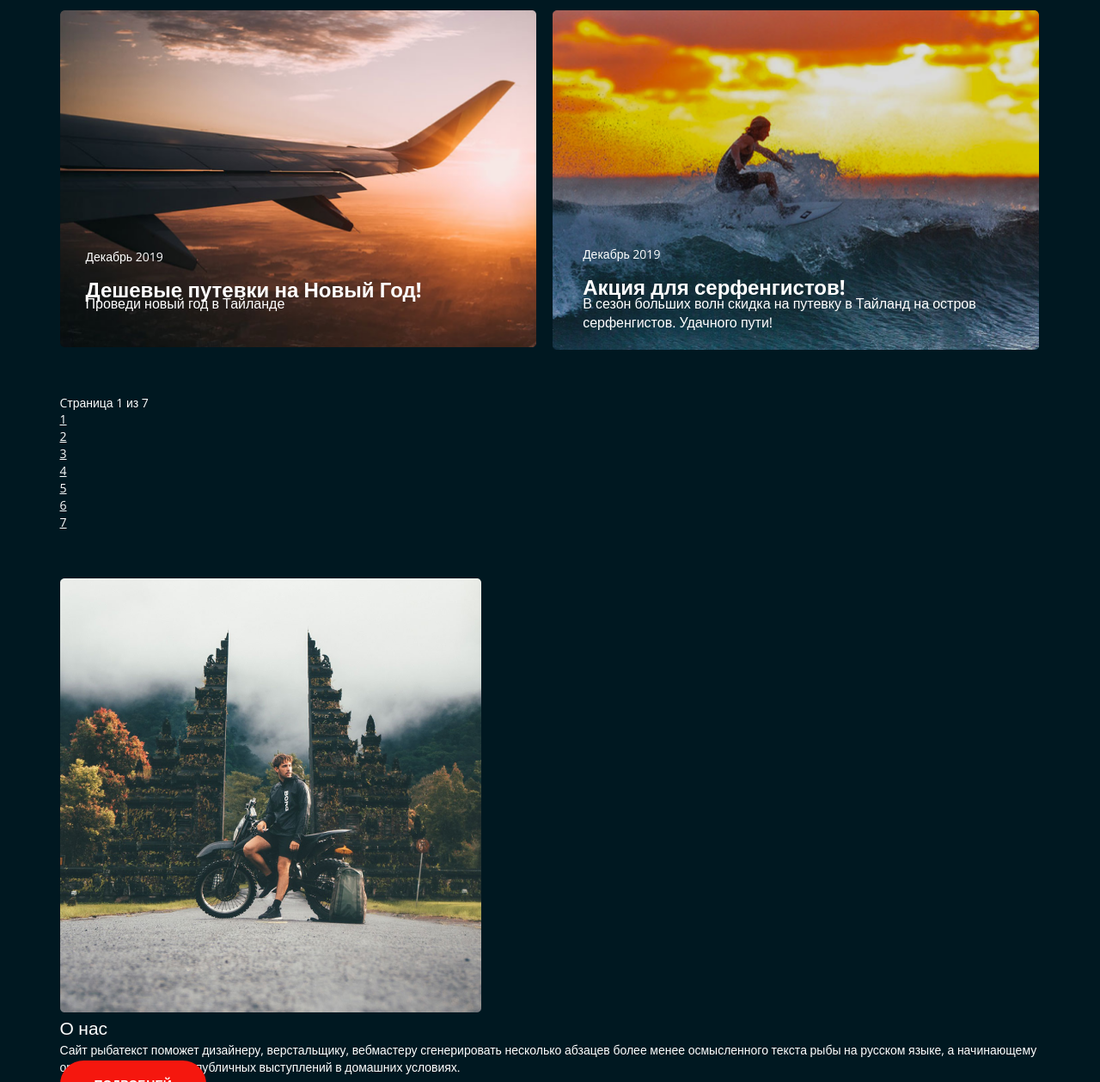
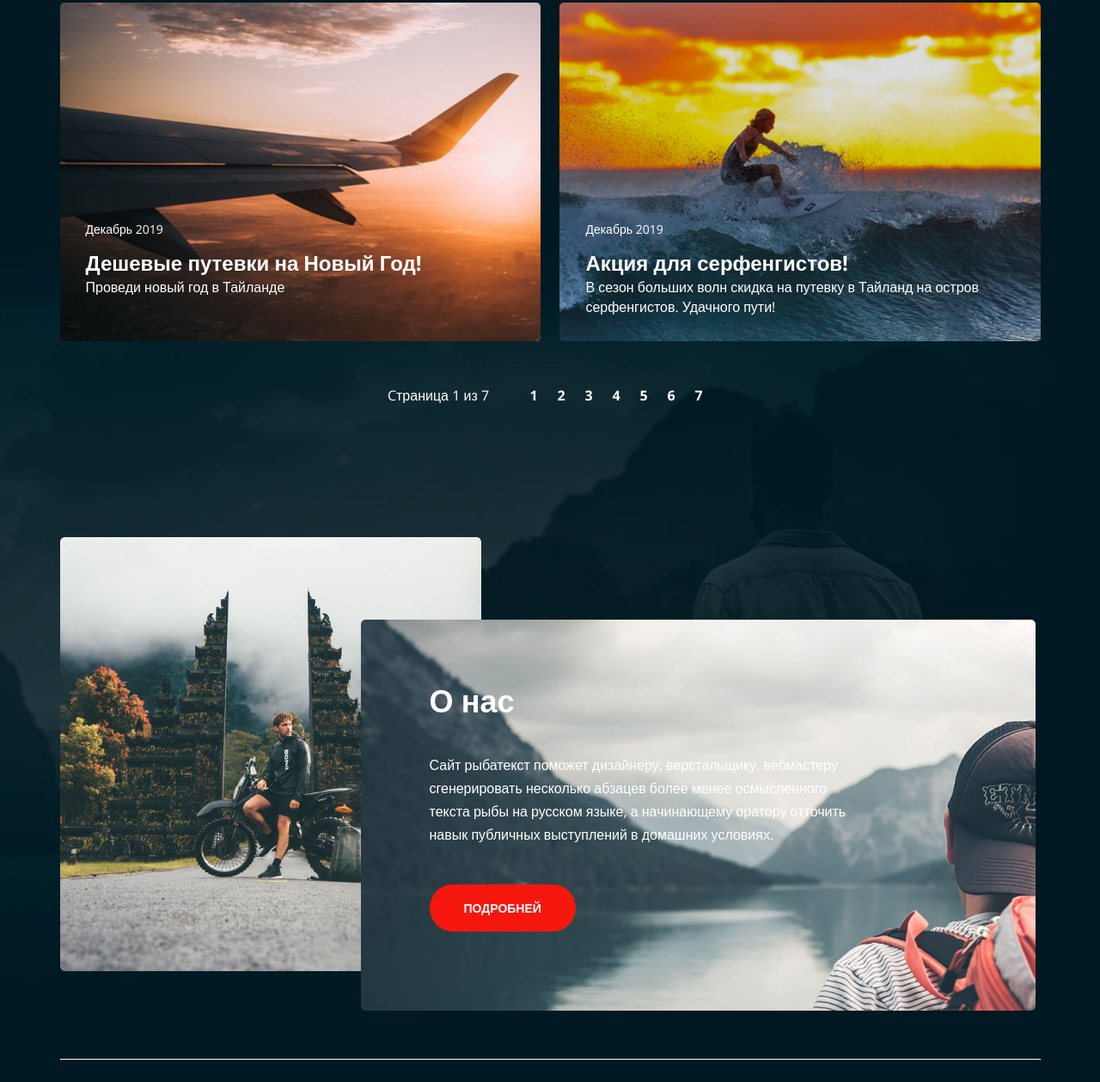
Before and after one commit to Alex-creatorA/flex-box, a plain HTML site: page flex-box/index.html in a window 1280 px wide. Shown: the part 1541-2800 px from the top of the page at 86% size. Drawn offline with nearby package versions, Linux system fonts and the light colour scheme.

Commit message:
flex-box

```diff
--- a/flex-box/css.css
+++ b/flex-box/css.css
@@ -1,5 +1,10 @@
 * {
   box-sizing: border-box;
+}
+
+img {
+  max-width: 100%;
+  max-height: 100%;
 }
 
 body {
@@ -16,7 +21,7 @@ a {
   color: inherit;
 }
 p {
-  margin: 0 0;
+  margin-top: 0;
 }
 
 ul {
@@ -38,6 +43,18 @@ h6 {
 .container {
   margin: 0 auto;
   width: 1141px;
+}
+
+.wrapper__main{
+  display: flex;
+  flex-direction: column;
+  min-height: 100%;
+  overflow: hidden;
+  min-width: 1200px;
+}
+
+body,html {
+  height: 100%;
 }
 
 .header {
@@ -93,6 +110,8 @@ h6 {
   text-decoration: underline;
   color: rgba(152, 164, 168, 1);
   margin-bottom: 10px;
+  display: flex;
+  justify-content: flex-end;
 }
 
 .contacts__shadow:hover {
@@ -176,7 +195,7 @@ h6 {
   justify-content: space-between;
   margin-right: 10px;
   margin-left: 8px;
-   width: 122px;
+  width: 122px;
   margin-bottom: 26px;
   color: #666666;
   align-items: center;
@@ -189,16 +208,15 @@ h6 {
   margin-bottom: 19px;
 }
 
-.tours__item--pic{
+.tours__item--pic {
   display: flex;
   justify-content: space-between;
-  margin-right: 5px; ;
+  margin-right: 5px;
 }
 
-.tours__item-pic{
+.tours__item-pic {
   display: flex;
   justify-content: space-between;
-
 }
 
 .calendar__meal {
@@ -252,16 +270,26 @@ h6 {
 }
 
 .news__list {
-  width: 568px;
-  display: inline-block;
-  vertical-align: top;
-  position: relative;
-  border-radius: 5px;
-  overflow: hidden;
+  display: flex;
+  justify-content: space-between;
   margin-bottom: 47px;
 }
 
+.single-news {
+  position: relative;
+  border-radius: 4px;
+  overflow: hidden;
+}
+
 .news__item {
+  margin-right: 2%;
+  width: 568px;
+  height: 394px;
+  position: relative;
+  flex: 1;
+}
+
+.news__item:last-child {
   margin-right: 0px;
 }
 
@@ -272,53 +300,265 @@ h6 {
   object-fit: cover;
 }
 
-.news__text--content {
+.single--news__date {
+  margin-bottom: 12px;
+}
+
+.single--news__title {
+  font-weight: 700;
+  font-size: 24px;
+}
+
+.single--news__desc {
+  font-size: 16px;
+}
+
+.single-news__text--content {
   position: absolute;
   left: 0;
   right: 0;
   bottom: 0;
-  padding: 25px 30px;
+  padding: 0px 30px;
   min-height: 140px;
 }
 
-.news__item-data {
-  margin-bottom: 12px;
+.paginator {
+  display: flex;
+  justify-content: center;
+  align-items: center;
+  font-size: 16px;
+  margin-bottom: 149px;
 }
 
-.news__item-title {
-  font-weight: 700;
-  font-size: 24px;
-  margin-bottom: -10px;
+.paginator-list,
+.paginator_display {
+  display: flex;
+  justify-content: center;
 }
 
-.news__item-description {
-  font-size: 16px;
+.paginator_display {
+  margin-right: 36px;
 }
 
-.news__it {
-  margin-right: 14px;
+.paginator__item {
+  text-align: center;
 }
 
-.news__imgg {
-  height: 395px;
-  width: 566px;
+.paginator__item:hover {
+  background: #ffffff;
+  color: #f5170e;
+  border-radius: 40px;
 }
 
-.news__itemm {
-  margin-left: 2px;
+.paginator__link {
+  display: block;
+  width: 32px;
+  height: 32px;
+  border-radius: 50%;
+  text-decoration: none;
+  font-weight: bold;
+  line-height: 32px;
 }
 
-.news__text--contentt {
-  position: absolute;
-  left: 0;
-  right: 0;
-  bottom: 0;
-  padding: 14px 37px;
-  min-height: 140px;
+/* .about {
+  margin-bottom: 98px;
+  display: flex;
 }
 
-.news__item-titlee {
+.about__img{
+
+}
+
+
+.about__team {
+  background: url(./img/mountains.png) no-repeat;
+  width-max: 785px;
+  height: 455px;
+  margin-top: -412px;
+  margin-left: 352px;
+  color: #060606;
+  position: absolute;
+  display: block;
+  border-radius: 5px;
+  padding: 70px 80px;
+}
+
+.about__team-title {
   font-weight: 700;
-  font-size: 24px;
-  margin-bottom: -13px;
+  font-size: 36px;
+  line-height: 49px;
+  margin-bottom: 40px;
+
 }
+
+.about__team--text {
+  font-size: 16px;
+  margin-bottom: 59px;
+  margin-right: 124px;
+  font-weight: 400;
+  line-height: 27px;
+}
+
+.about__team--text p {
+  margin-bottom: 20px;
+}
+
+.about__team--text p:last-child {
+  margin-bottom: 0px;
+}
+
+.about__team-img {
+  display: block;
+  height: 455px;
+  width: 785px;
+  margin-left: 10px;
+  margin-top: 10px;
+  object-fit: cover;
+  position: relative;
+} */
+
+.about:before,
+.about__team {
+  border-radius: 5px;
+}
+
+.about {
+  margin-bottom: 56px;
+  display: flex;
+}
+
+.about:before {
+  content: "";
+  display: block;
+  width: 490px;
+  height: 505px;
+  background: url(./img/gates.png) center center / cover no-repeat;
+}
+
+.about__team {
+  background: url(./img/mountains.png) no-repeat;
+  padding: 70px 80px;
+  width: 785px;
+  height: 455px;
+  margin-left: -140px;
+  margin-top: 96px;
+}
+
+.about__team-title {
+  font-weight: bold;
+  font-size: 36px;
+  line-height: 49px;
+  margin-bottom: 37px;
+}
+
+.about__team--text {
+  font-size: 16px;
+  margin-bottom: 62px;
+  line-height: 27px;
+  width: 502px;
+}
+
+.about__team--text p:last-child {
+  margin-bottom: 0;
+}
+
+.footer-conteiner {
+  border-top: 1px solid rgba(255, 255, 255, 1);
+}
+
+.footer {
+  position: relative;
+  margin-top: px;
+  justify-content: space-between;
+  display: flex;
+  align-items: center;
+}
+
+.footer-conteiner{
+  margin-top: auto;
+}
+
+.footer__col {
+  display: flex;
+  align-items: center;
+}
+
+.footer__col--alighn--right {
+  align-items: flex-end;
+}
+
+.contacts__description {
+  font-size: 11px;
+  color: #9a9a9a;
+}
+
+.socials__link {
+  display: block;
+  text-decoration: none;
+  width: 36px;
+  height: 36px;
+}
+
+.socials__item {
+  display: inline-block;
+  vertical-align: middle;
+  margin-right: 7px;
+}
+
+.socials__item:last-child {
+  margin-right: 0;
+}
+
+.socials {
+  margin-right: 70px;
+  top: 22px;
+  right: 260px;
+}
+
+.social__item--icon-tg {
+  background-image: url(./img/telegram.png);
+}
+
+.social__item--icon-tg:hover {
+  background-image: url(./img/t.png);
+}
+
+.social__item--icon-vk {
+  background-image: url(./img/vk.png);
+}
+
+.social__item--icon-vk:hover {
+  background-image: url(./img/vk\ 1.png);
+}
+
+.social__item--icon-fec {
+  background-image: url(./img/f.png);
+}
+
+.social__item--icon-fec:hover {
+  background-image: url(./img/f2.png);
+}
+
+.social__item--icon-insta {
+  background-image: url(./img/in.png);
+}
+
+.social__item--icon-insta:hove r {
+  background-image: url(./img/in\ 1.png);
+}
+
+.contacts__description {
+  display: flex;
+  justify-content: end;
+}
+
+.footer-conteiner__content {
+  margin-top: 29px;
+  position: relative;
+}
+
+.wrapper__main {
+  background: url(./img/1.png) center top no-repeat,
+    url(./img/2.png) right 30px bottom 160px no-repeat;
+  overflow: hidden;
+}
--- a/flex-box/index.html
+++ b/flex-box/index.html
@@ -3,13 +3,14 @@
   <head>
     <meta charset="UTF-8" />
     <meta http-equiv="X-UA-Compatible" content="IE=edge" />
-    <meta name="viewport" content="width=device-width, initial-scale=1.0" />
+    <meta name="viewport" content="width=1200, initial-scale=1.0" />
     <link rel="preconnect" href="https://fonts.googleapis.com" />
     <link rel="preconnect" href="https://fonts.gstatic.com" crossorigin />
     <link
       href="https://fonts.googleapis.com/css2?family=Open+Sans:wght@400;600;700&display=swap"
       rel="stylesheet"
     />
+    <link rel="stylesheet" href="https://cdnjs.cloudflare.com/ajax/libs/normalize/8.0.1/normalize.min.css">
     <link rel="stylesheet" href="css.css" />
     <title>Air Asia</title>
   </head>
@@ -172,24 +173,22 @@
           <section class="news">
             <h3 class="news__title">Новости и акции</h3>
             <ul class="news__list">
-              <li class="news__item news__it">
+              <li class="news__item single--news">
                 <img src="img/plain.png" alt="" class="news__img" />
-                <div class="news__text--content singl__news " >
-                  <p class="news__item-data">Декабрь 2019</p>
-                  <p class="news__item-titlee">Дешевые путевки на Новый Год!</p>
-                  <p class="news__item-description">
-                    Проведи новый год в Тайланде
-                  </p>
+                <div class="single-news__text--content">
+                  <p class="single--news__date">Декабрь 2019</p>
+                  <h3 class="single--news__title">
+                    Дешевые путевки на Новый Год!
+                  </h3>
+                  <p class="single--news__desc">Проведи новый год в Тайланде</p>
                 </div>
               </li>
-            </ul>
-            <ul class="news__list">
-              <li class="news__itemm">
-                <img src="img/Surfer.png" alt="" class="news__imgg" />
-                <div class="news__text--contentt">
-                  <p class="news__item-data">Декабрь 2019</p>
-                  <h3 class="news__item-title new">Акция для серфенгистов!</h3>
-                  <p class="news__item-description">
+              <li class="news__item single--news">
+                <img src="img/Surfer.png" alt="" class="news__img" />
+                <div class="single-news__text--content">
+                  <p class="single--news__date">Декабрь 2019</p>
+                  <h3 class="single--news__title">Акция для серфенгистов!</h3>
+                  <p class="single--news__desc">
                     В сезон больших волн скидка на путевку в Тайланд на остров
                     серфенгистов. Удачного пути!
                   </p>
@@ -225,11 +224,7 @@
             </div>
           </section>
           <section class="about">
-            <div class="about__img">
-              <img src="img/gates.png" alt="" />
-            </div>
             <div class="about__team">
-              <!-- <img src="img/mountains.png" alt="" class="about__team-img" /> -->
               <h2 class="about__team-title">О нас</h2>
               <div class="about__team--text">
                 <p>
@@ -244,10 +239,12 @@
           </section>
         </main>
 
-        <footer class="footer">
+        <footer class="footer-conteiner">
           <div class="container footer-conteiner__content">
+            <div class="footer">
+              <div class="footer__col">
                 <a class="logo" href="/">
-              <img src="img/logo.png" alt="" class="logor" />
+                  <img src="img/logo.png" alt="" class="logo__img" />
                 </a>
                 <nav class="nav">
                   <ul class="nav__list">
@@ -262,6 +259,8 @@
                     </li>
                   </ul>
                 </nav>
+              </div>
+              <div class="footer__col footer__col_alighn--right">
                 <ul class="socials">
                   <li class="socials__item social__item--icon-tg">
                     <a href="#" class="socials__link"></a>
@@ -277,10 +276,14 @@
                   </li>
                 </ul>
                 <address class="contacts">
-              <p class="contacts__description">Бесплатные звонки по России</p>
+                  <p class="contacts__description">
+                    Бесплатные звонки по России
+                  </p>
                   <a class="contacts__phone">8 800 700 30 30</a>
                   <div class="line"></div>
                 </address>
+              </div>
+            </div>
           </div>
         </footer>
       </div>
```
Lines whose indentation alone changed are shown as unchanged.
